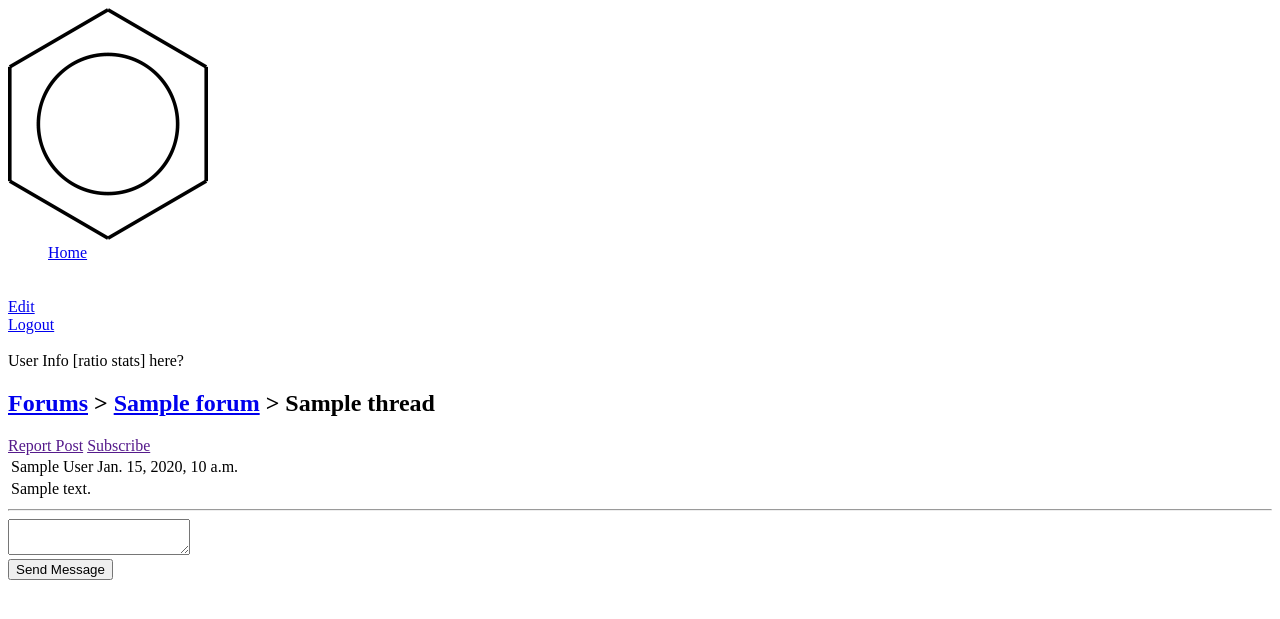
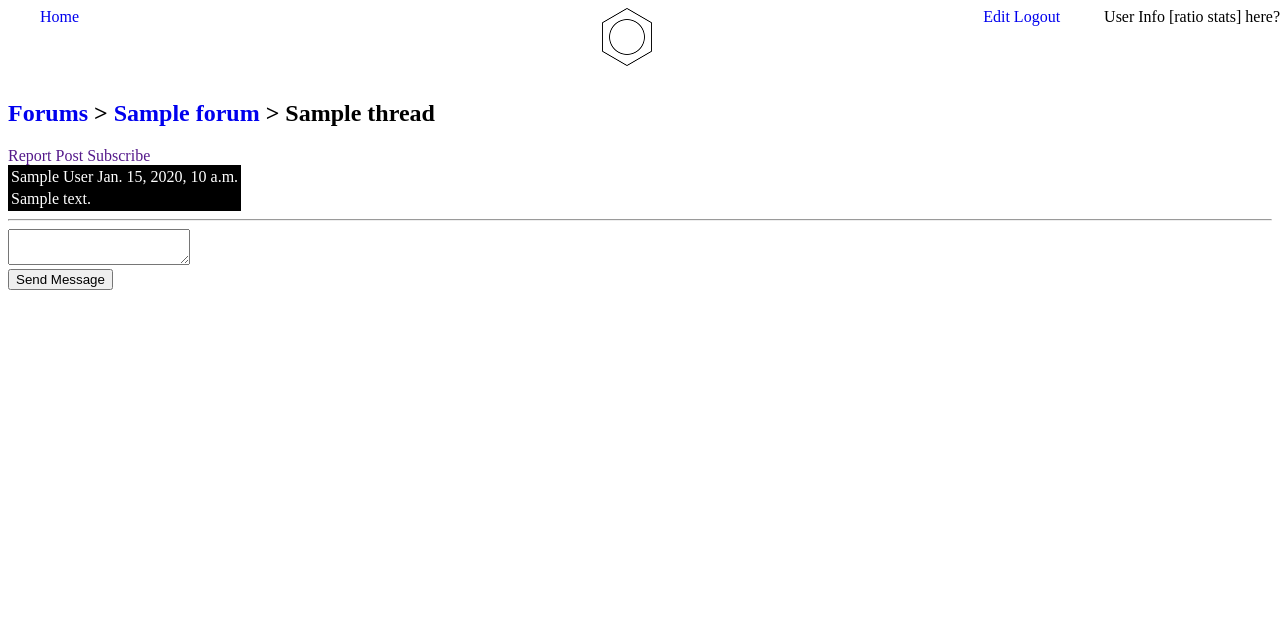
Before and after one commit to abshkd/benzene, a Django app: template forums/templates/thread.html in a window 1280 px wide. Shown: the top 619 px of the page. Run offline with Django 3.2, Linux system fonts and the light colour scheme; tables that the repository leaves empty hold one stand-in row (values such as "Sample post"); the template is opened without the code that fills it: values that come from a table or form of the project are taken from there, most other values are stand-ins (such as "Sample title", 1, 10 or a date in 2020); form fields are guessed from the names that the template uses.

Commit message:
Minor README fix, get last read posts working, add sample css, static files, begin to add LastRead to admin, small logo.

```diff
--- a/forums/admin.py
+++ b/forums/admin.py
@@ -1,5 +1,5 @@
 from django.contrib import admin
-from models import Forum, Thread, Post
+from models import Forum, Thread, Post, LastRead
 
 class ForumAdmin(admin.ModelAdmin):
 	list_display = ('name', 'category')
@@ -10,6 +10,10 @@ class ThreadAdmin(admin.ModelAdmin):
 class PostAdmin(admin.ModelAdmin):
 	list_display = ('time', 'author', 'thread')
 
+class LastReadAdmin(admin.ModelAdmin):
+	list_display = ('thread', 'post', 'user')
+
 admin.site.register(Forum, ForumAdmin)
 admin.site.register(Thread, ThreadAdmin)
 admin.site.register(Post, PostAdmin)
+admin.site.register(LastRead, LastReadAdmin)
--- a/forums/templates/thread.html
+++ b/forums/templates/thread.html
@@ -23,7 +23,7 @@
 
 <div id="forum_posts">
 	{% for post in posts.object_list %}
-		<table><tr><td>{{ post.author }}</td><td>{{ post.time }}</td></tr>
+		<table class="forum_post {% if post.id > last_read %}forum_unread{% endif %}"><tr><td>{{ post.author }}</td><td>{{ post.time }}</td></tr>
 		<tr><td colspan=2>{{ post.content }}</td></tr></table>
 		<hr />
 	{% endfor %}
--- a/forums/views.py
+++ b/forums/views.py
@@ -67,16 +67,16 @@ def thread(request, thread_id):
 		posts = paginator.page(paginator.num_pages)
 
 	last_post = posts.object_list[len(posts.object_list)-1]
+	last_read = 0
 	try:
 		lr = LastRead.objects.get(thread=thread, user=request.user)
+		last_read = lr.post.id
 		if lr.post.id < last_post.id:
 			lr.post = last_post
 			lr.save()
-		else:
-			last_post = lr.post
 	except:
 		lr = LastRead(thread=thread, user=request.user, post=last_post)
 		lr.save()
 
 	form = PostForm()
-	return render_to_response(request, 'thread.html', {'thread': thread, 'posts': posts, 'form': form, 'last_read': last_post})
+	return render_to_response(request, 'thread.html', {'thread': thread, 'posts': posts, 'form': form, 'last_read': last_read})
--- a/static/styles/base.css
+++ b/static/styles/base.css
@@ -5,3 +5,41 @@
 #header ul {
 	display: inline;
 }
+
+table.forum_post {
+	background: #000;
+	color: #fff;
+}
+
+table.forum_unread {
+	border: 3px solid yellow;
+}
+
+div#header {
+	margin: 100px;
+}
+
+div#logo {
+	position: absolute;
+	top: 1%;
+	left: 47%;
+}
+
+div#navigation {
+	position: absolute;
+	top: 1%;
+	left: 0;
+}
+
+div#userinfo {
+	position: absolute;
+	top: 1%;
+	right: 0;
+}
+
+#userinfo li {
+	display: inline;
+}
+
+a { text-decoration: none; }
+img { border: 0px; }
--- a/urls.py
+++ b/urls.py
@@ -29,3 +29,7 @@ urlpatterns = patterns('',
 	# Uncomment the next line to enable the admin:
 	 #(r'^admin/', include(admin.site.urls)),
 )
+
+# development only
+from django.views.static import serve
+urlpatterns += patterns('', (r'^static/(?P<path>.*)$', serve, {'document_root': 'static'}),)
--- a/userbase/templates/internal.html
+++ b/userbase/templates/internal.html
@@ -1,7 +1,7 @@
 {% extends 'base.html' %}
 {% block header %}
 	<div id="logo">
-		<a href="#"><img src="/static/logo.png" alt="Benzene logo" /></a>
+		<a href="#"><img src="/static/logo-small.png" alt="Benzene logo" /></a>
 	</div>
 	<div id="navigation">
 		<ul class="nav">
```
Also changed, not shown: README.md, static/logo-small.png (added).
